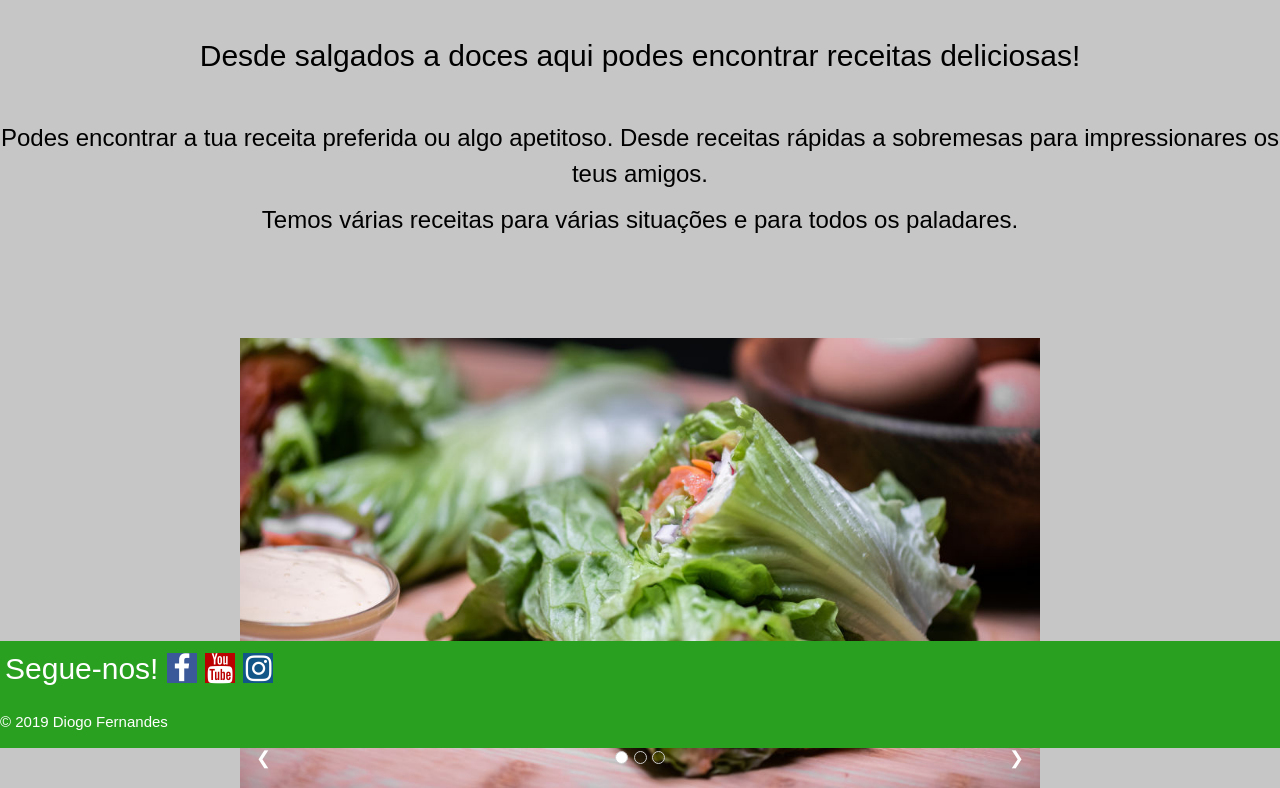
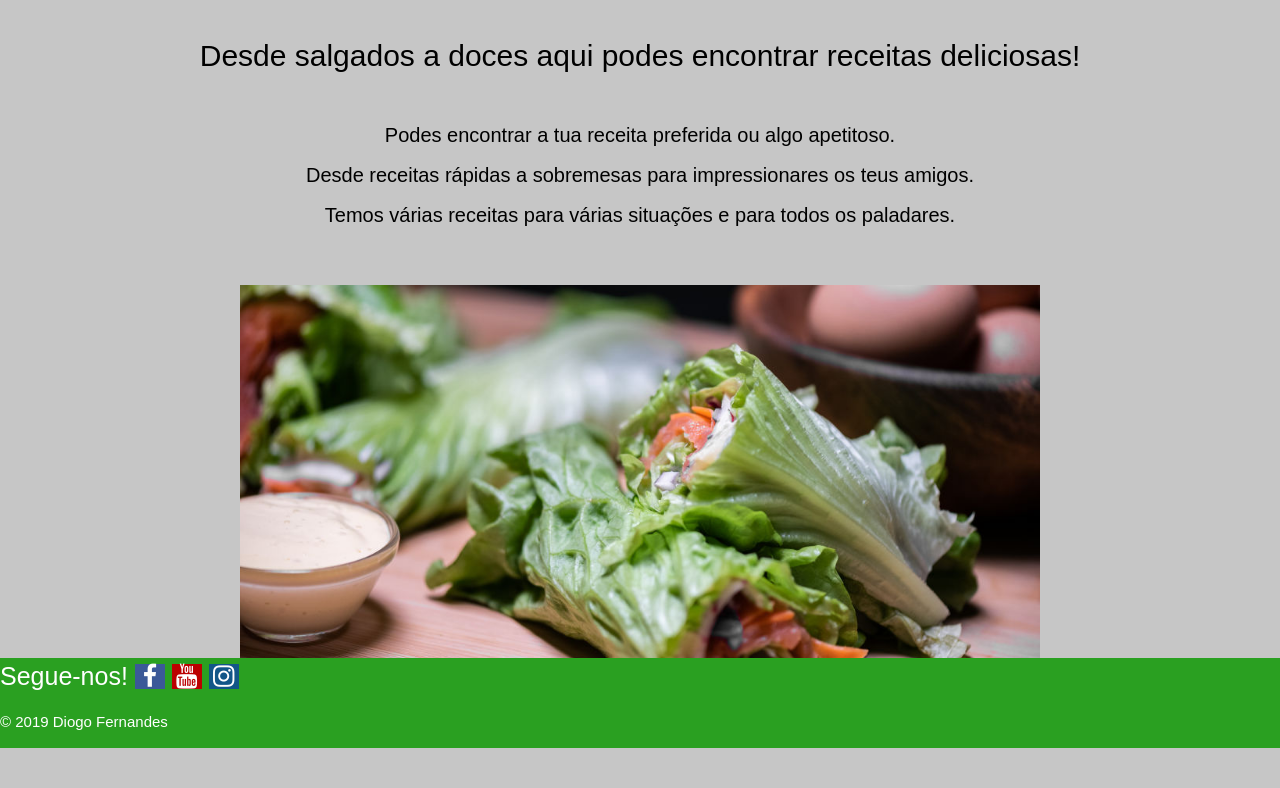
Before and after one commit to Lockmaster20/herokuT103, a Flask app: page / in a window 1280 px wide. Shown: the part 52-840 px from the top of the page. After the commit the page ends 800 px from the top, so only its background shows below. Run offline with Flask 2, Linux system fonts and the light colour scheme; some libraries are stand-ins or nearby versions.

Commit message:
Estilo para a escola.

```diff
--- a/static/style.css
+++ b/static/style.css
@@ -17,8 +17,9 @@ h1,h2,h3,h4,h5,h6{
 .column {
   float: left;
   width: 42%;
-  padding: 50px 100px;
-  margin-bottom: 100px;
+  padding: 10px 10px 5px 10px;
+  margin-left: 70px;
+  margin-bottom: 50px;
 }
 
 a{
@@ -163,10 +164,12 @@ fieldset {
 /* Receitas */
 .descricao {
   float: left;
-  width: 63.7%;
-  padding: 10px;
+  width: 75%;
   height: auto;
   text-align: justify;
+  margin-top: 20px;
+  padding-bottom: 100px;
+  margin-left: 20px;
 }
 
 .ingredientes {
@@ -191,8 +194,8 @@ fieldset {
 /* Footer Media */
 
 .social{
-  font-size: 30px;
-  padding: 5px;
+  font-size: 25px;
+  padding: 0px;
 }
 
 .fa-facebook {
--- a/templates/index.html
+++ b/templates/index.html
@@ -3,9 +3,10 @@
 <br>
 <h2>Desde salgados a doces aqui podes encontrar receitas deliciosas!</h2>
 <br>
-<h3>Podes encontrar a tua receita preferida ou algo apetitoso. Desde receitas rápidas a sobremesas para impressionares os teus amigos.</h3>
-<h3>Temos várias receitas para várias situações e para todos os paladares.</h3>
-<br><br><br><br>
+<h4>Podes encontrar a tua receita preferida ou algo apetitoso.</h4>
+<h4>Desde receitas rápidas a sobremesas para impressionares os teus amigos.</h4>
+<h4>Temos várias receitas para várias situações e para todos os paladares.</h4>
+<br><br>
 <center>
 <div class="w3-content w3-display-container" style="max-width:800px">
   <img class="mySlides" src="/static/entradas/entradas_vegetais/wa.jpg" style="width:100%">
```
